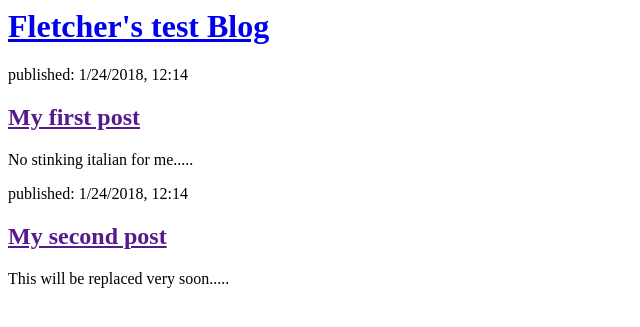
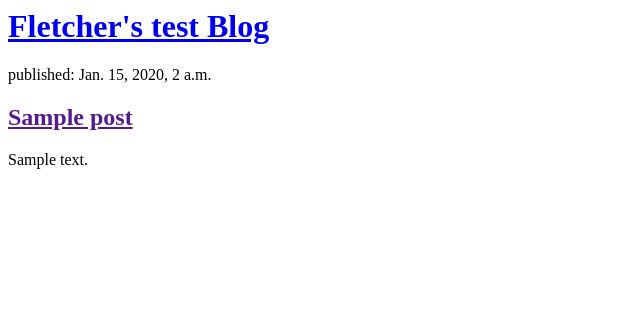
Before and after one commit to FletcherJ/my-first-blog, a Django app: template blog/templates/blog/post_list.html in a window 1280 px wide. Shown: the top 327 px of the page, without its empty margins (0-640 px from the left). Run offline with Django 3.2, Linux system fonts and the light colour scheme; the template is opened without the code that fills it: values that come from a table or form of the project are taken from there, others are empty; tables that the repository leaves empty hold one stand-in row (values such as "Sample post").

Commit message:
latests update using templates

```diff
--- a/blog/templates/blog/post_list.html
+++ b/blog/templates/blog/post_list.html
@@ -7,16 +7,13 @@
             <h1><a href="/">Fletcher's test Blog</a></h1>
         </div>
 
-        <div>
-            <p>published: 1/24/2018, 12:14</p>
-            <h2><a href="">My first post</a></h2>
-            <p>No stinking italian for me.....</p>
-        </div>
+        {% for post in posts %}
+            <div>
+                <p>published: {{ post.published_date }}</p>
+                <h2><a href="">{{ post.title }}</a></h2>
+                <p>{{ post.text|linebreaksbr }}</p>
+            </div>
+        {% endfor %}
 
-        <div>
-            <p>published: 1/24/2018, 12:14</p>
-            <h2><a href="">My second post</a></h2>
-            <p>This will be replaced very soon..... </p>
-        </div>
     </body>
 </html>
--- a/blog/views.py
+++ b/blog/views.py
@@ -1,5 +1,9 @@
 from django.shortcuts import render
+from django.utils import timezone
+from .models import Post
 
 # all supporting views
 def post_list(request):
-    return render(request, 'blog/post_list.html', {})
+    #return render(request, 'blog/post_list.html', {})
+    posts = Post.objects.filter(published_date__lte=timezone.now()).order_by('published_date')
+    return render(request, 'blog/post_list.html', {'posts': posts})
```
